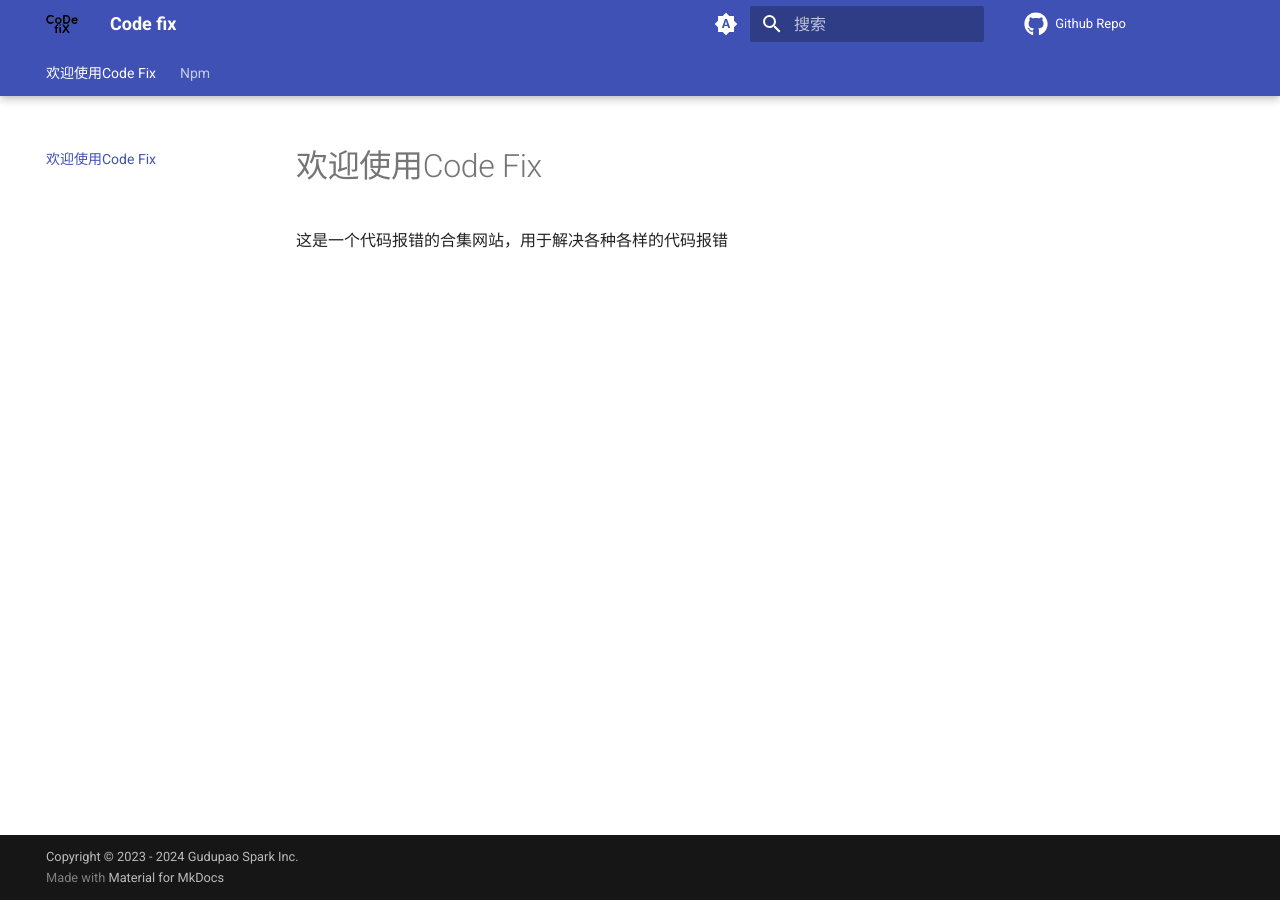
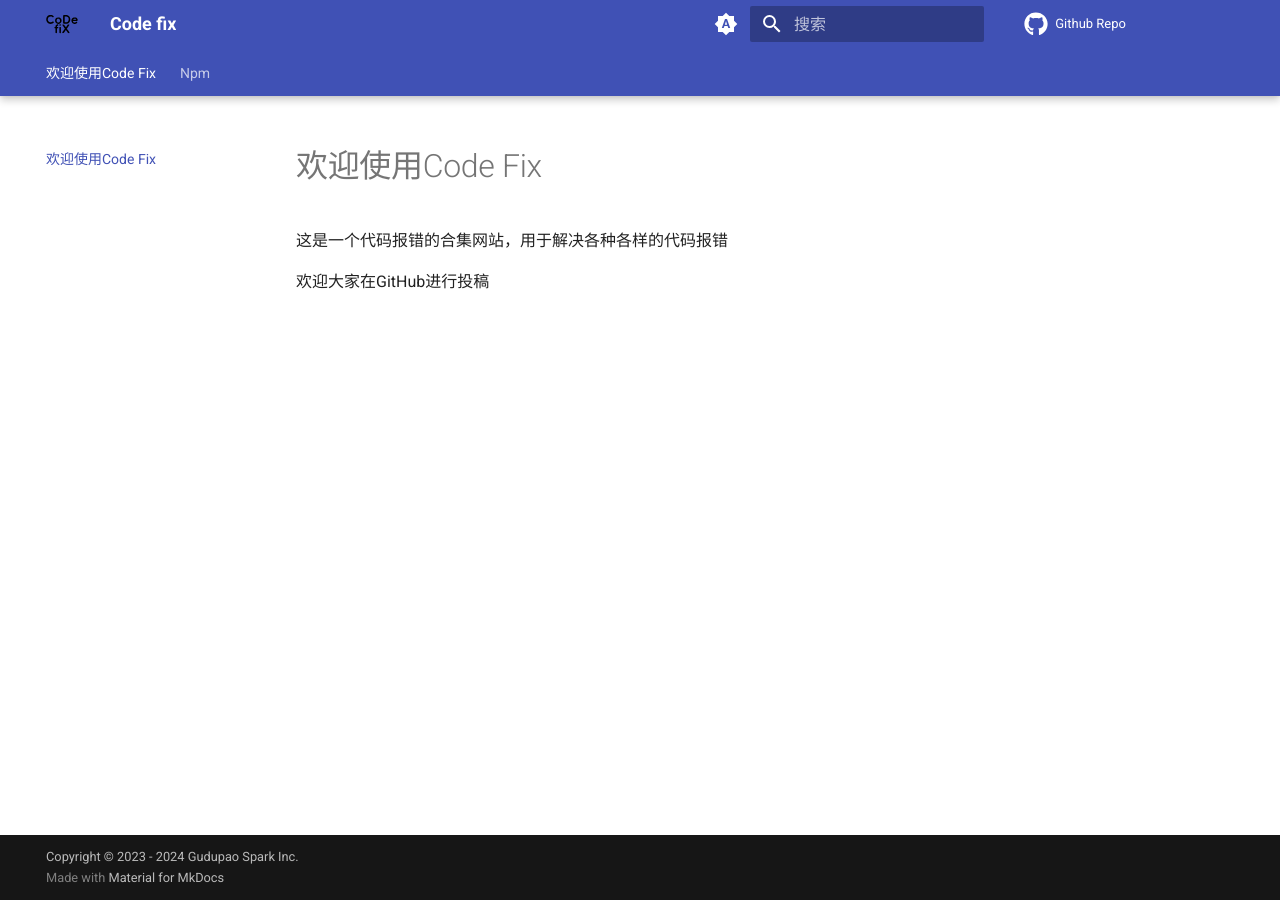
Before and after one commit to GudupaoSpark/code-fix, an MkDocs documentation site: the page built from docs/index.md, in a window 1280 px wide. Built offline with MkDocs 1.6.1 and Material for MkDocs 9.7.7, drawn with Linux system fonts in a browser that asks for light colours; comment, search, counter and statistics services are not loaded.

Commit message:
Update index.md

```diff
--- a/docs/index.md
+++ b/docs/index.md
@@ -1,3 +1,5 @@
 # 欢迎使用Code Fix
 
 这是一个代码报错的合集网站，用于解决各种各样的代码报错
+
+欢迎大家在GitHub进行投稿
```
